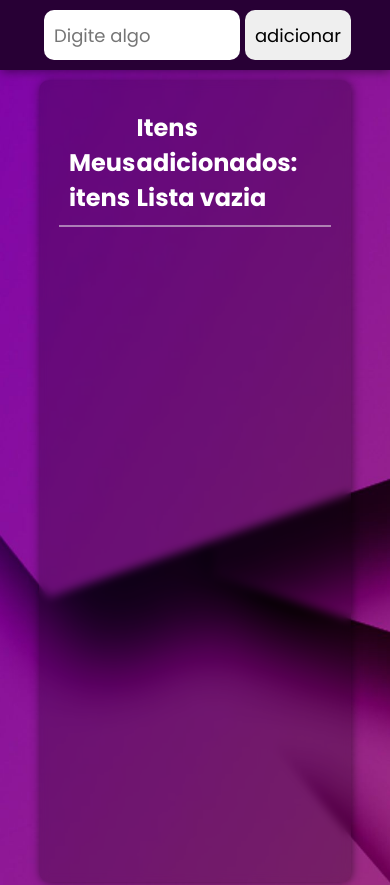
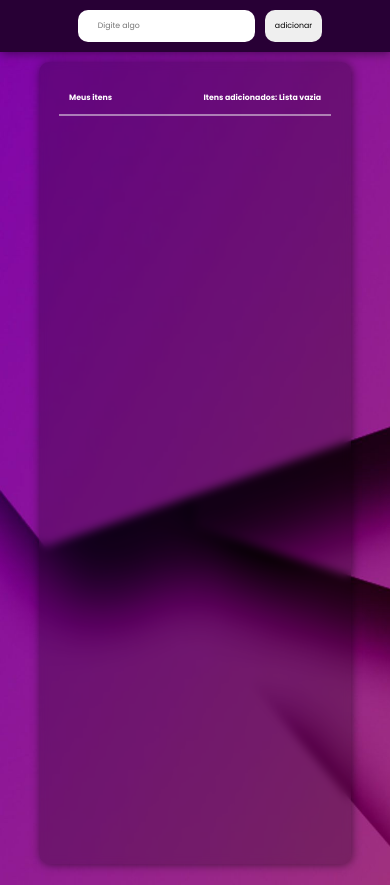
Before and after one commit to profJoseBraz/exemplos-react-aulas-web, a React (Vite) app in the folder front-end/: page /exemplos-react-aulas-web/to-do-list in a window 390 px wide. Shown: the top 885 px of the page. Built offline with nearby package versions, Linux system fonts and the light colour scheme.

Commit message:
ajustando responsividade

```diff
--- a/front-end/src/assets/components/MyButton.module.css
+++ b/front-end/src/assets/components/MyButton.module.css
@@ -4,8 +4,7 @@
     padding: 10px;
     cursor: pointer;
     transition: 0.5s;
-    width: fit-content;
-    height: fit-content;
+    font-size: 2vw;
 }
 
 .MyButton:hover {
--- a/front-end/src/assets/components/MyCount.module.css
+++ b/front-end/src/assets/components/MyCount.module.css
@@ -1,3 +1,4 @@
-.MyCount{
+.MyCount {
     transition: 0.5s;
+    font-size: 2vw;
 }
--- a/front-end/src/assets/components/MyInput.module.css
+++ b/front-end/src/assets/components/MyInput.module.css
@@ -1,12 +1,11 @@
 .MyInput {
-    width: fit-content;
-    height: fit-content;
     border-radius: 10px;
     text-indent: 10px;
     border: none;
     outline: none;
     transition: 0.5s;
-    font-size: 18px;
+    font-size: 2vw;
+    padding: 10px;
 }
 
 .MyInput:focus::placeholder {
--- a/front-end/src/assets/components/MyItem.module.css
+++ b/front-end/src/assets/components/MyItem.module.css
@@ -1,4 +1,4 @@
-  .MyItem{
+  .MyItem {
     width: 100%;
     height: 100%;
     margin: 5px;
@@ -15,55 +15,63 @@
     transition: 0.5s;
   }
 
-  .MyItemDescription{
+  .MyItemDescription {
     display: flex;
     justify-content: center;
     align-items: center;
     width: 100%;
   }
 
-  .MyItemButtons{
+  .MyItemDescription h2 {
+    font-size: 2vw;
+  }
+
+  .MyItemButtons {
     /* background-color: red; */
     /* width: 10%; */
     justify-content: right;
     display: flex;
   }
 
-  .MyItemContainer{
+  .MyItemContainer {
     display: flex;
   }
 
-  .MyItemChecked{
+  .MyItemChecked {
     text-decoration: line-through;
     text-decoration-thickness: 2px;
     color: rgba(128, 128, 128, 0.5);
     transition: 0.5s;
   }
 
-  .MyItemUnchecked{
+  .MyItemUnchecked {
     text-decoration: none;
     transition: 0.5s;
   }
 
-  .MyItemRemoved{
+  .MyItemRemoved {
     animation: removeItem 1s;
   }
 
-  @keyframes addItem{
-    from{
+  @keyframes addItem {
+    from {
       width: 0;
       opacity: 0;
-    }to{
+    }
+
+    to {
       width: 100%;
       opacity: 1;
     }
   }
 
-  @keyframes removeItem{
-    from{
+  @keyframes removeItem {
+    from {
       width: 100%;
       opacity: 1;
-    }to{
+    }
+
+    to {
       width: 0;
       opacity: 0;
     }
--- a/front-end/src/assets/components/MyItem.tsx
+++ b/front-end/src/assets/components/MyItem.tsx
@@ -32,8 +32,8 @@ function MyItem(props: Props) {
                         <MyButton
                             onClick={props.onCheckItem}
                             style={{
-                                width: "70px",
-                                fontSize: "18px",
+                                width: "50%",
+                                // fontSize: "18px",
                                 margin: "5px"
                             }}
                         >
@@ -43,8 +43,8 @@ function MyItem(props: Props) {
                         <MyButton
                             onClick={props.onRemoveItem}
                             style={{
-                                width: "70px",
-                                fontSize: "18px",
+                                width: "50%",
+                                // fontSize: "18px",
                                 margin: "5px"
                             }}
                         >
--- a/front-end/src/assets/components/MyMiniForm.module.css
+++ b/front-end/src/assets/components/MyMiniForm.module.css
@@ -1,6 +1,5 @@
-.formContainer{
+.formContainer {
     display: flex;
     justify-content: center;
     align-items: center;
-    width: 50%;
 }
--- a/front-end/src/assets/components/MyMiniForm.tsx
+++ b/front-end/src/assets/components/MyMiniForm.tsx
@@ -23,10 +23,9 @@ function MyMiniForm(props : Props) {
                 onChange={props.onInputChange}
                 value={props.inputValue}
                 style={{
-                    width: "100%",
-                    height: "50px",
-                    fontSize: "18px",
-                    margin: "10px 5px"
+                    width: "fit-content",
+                    height: "fit-content",
+                    margin: "10px"
                 }}
                 focusStyle={{
                     backgroundColor: "#8b129d",
@@ -36,8 +35,9 @@ function MyMiniForm(props : Props) {
             <MyButton
                 onClick={props.onButtonClick}
                 style={{
-                    height: "50px",
-                    fontSize: "18px"
+                    width: "fit-content",
+                    height: "fit-content",
+                    // margin: "10px"
                 }}
             >
                 adicionar
--- a/front-end/src/assets/components/MyTitle.module.css
+++ b/front-end/src/assets/components/MyTitle.module.css
@@ -0,0 +1,3 @@
+.MyTitle {
+    font-size: 2vw;
+}
--- a/front-end/src/assets/pages/Login.module.css
+++ b/front-end/src/assets/pages/Login.module.css
@@ -9,7 +9,7 @@
 
 .LoginForm {
     height: 80%;
-    width: 40%;
+    width: 80%;
     display: flex;
     flex-direction: column;
     align-items: center;
--- a/front-end/src/assets/pages/ToDoList.css
+++ b/front-end/src/assets/pages/ToDoList.css
@@ -62,12 +62,16 @@
 .footer {
     background-color: #280035;
     box-shadow: 1px 1px 10px rgba(0, 0, 0, 0.5);
-    height: 100px;
+    height: auto;
     width: 100%;
     display: flex;
     align-items: center;
     padding: 10px;
     color: white;
+}
+
+.footer p {
+    font-size: 2vw;
 }
 
 /* Mudar para novo componente de alert */
@@ -116,3 +120,10 @@
         visibility: hidden;
     }
 }
+
+
+@media (max-width: 300px) {
+    * {
+        font-size: 10px !important;
+    }
+}
--- a/front-end/src/assets/pages/ToDoList.tsx
+++ b/front-end/src/assets/pages/ToDoList.tsx
@@ -157,7 +157,8 @@ function ToDoList() {
             <div className="form-container">
                 <MyMiniForm
                     style={{
-                        width: "80%"
+                        width: "50%",
+                        height: "auto"
                     }}
                     onButtonClick={handleFormSubmit}
                     onInputChange={handleOnInputChange}
@@ -172,14 +173,14 @@ function ToDoList() {
                     <div className="title">
                         {/* <h1>Meus itens</h1> */}
                         <MyTitle
-                            style={{fontSize: "24px"}}
+                            // style={{fontSize: "18px"}}
                         >
                             Meus itens
                         </MyTitle>
                         {/* <h1>Itens adicionados: {items.length}</h1> */}
                         <MyCount
                             style={{
-                                fontSize:"24px"
+                                // fontSize:"18px"
                             }}
                         >
                             Itens adicionados:{" "}
```
